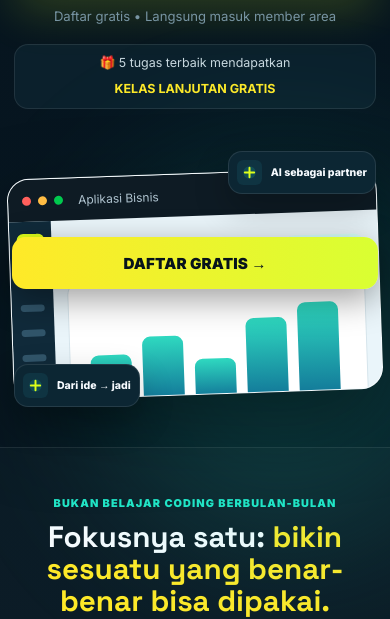
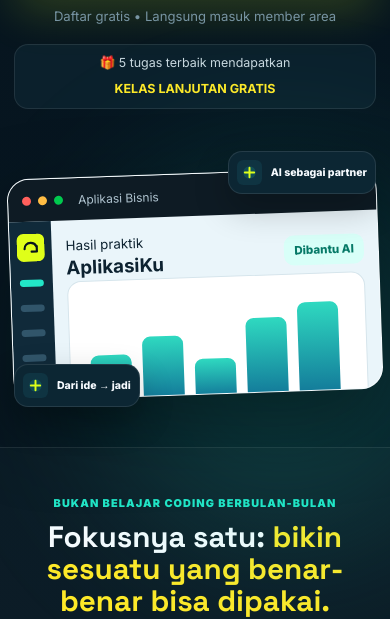
Before and after one commit to nafizhm/kelas_ai, a CodeIgniter app: page /database/ in a window 390 px wide; the page is wider, and only the part inside the window is pictured. Shown: the part 545-1164 px from the top of that part. Run offline with CodeIgniter, Linux system fonts and the light colour scheme.

Commit message:
commit awal

```diff
--- a/application/modules/landing/views/index.php
+++ b/application/modules/landing/views/index.php
@@ -16,14 +16,9 @@
     }
 
     @media (max-width: 600px) {
-      .mobile-sticky-cta {
-        left: 12px;
-        right: auto;
-        width: calc(100% - 24px);
-        max-width: calc(100vw - 24px);
-        box-sizing: border-box;
-      }
+      body.short-lp { padding-bottom: 0; }
     }
+
   </style>
 </head>
 <body class="short-lp">
@@ -160,7 +155,6 @@
     </div>
   </footer>
 
-  <a class="mobile-sticky-cta" href="<?= site_url('daftar') ?>">DAFTAR GRATIS →</a>
   <script src="assets/script.js"></script>
 </body>
 </html>
```
